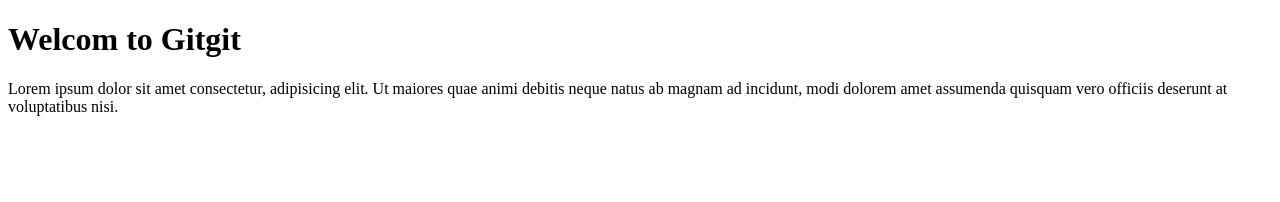
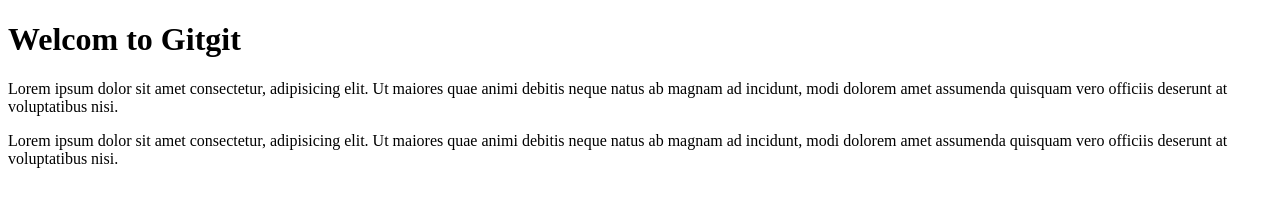
Before and after one commit to V23094/PTL, a plain HTML site: page index.html in a window 1280 px wide. Drawn offline with Linux system fonts and the light colour scheme.

Commit message:
Update index.html

```diff
--- a/index.html
+++ b/index.html
@@ -8,5 +8,6 @@
 <body>
     <h1>Welcom to Gitgit</h1>
     <p>Lorem ipsum dolor sit amet consectetur, adipisicing elit. Ut maiores quae animi debitis neque natus ab magnam ad incidunt, modi dolorem amet assumenda quisquam vero officiis deserunt at voluptatibus nisi.</p>
+    <p>Lorem ipsum dolor sit amet consectetur, adipisicing elit. Ut maiores quae animi debitis neque natus ab magnam ad incidunt, modi dolorem amet assumenda quisquam vero officiis deserunt at voluptatibus nisi.</p>
 </body>
 </html>
```
